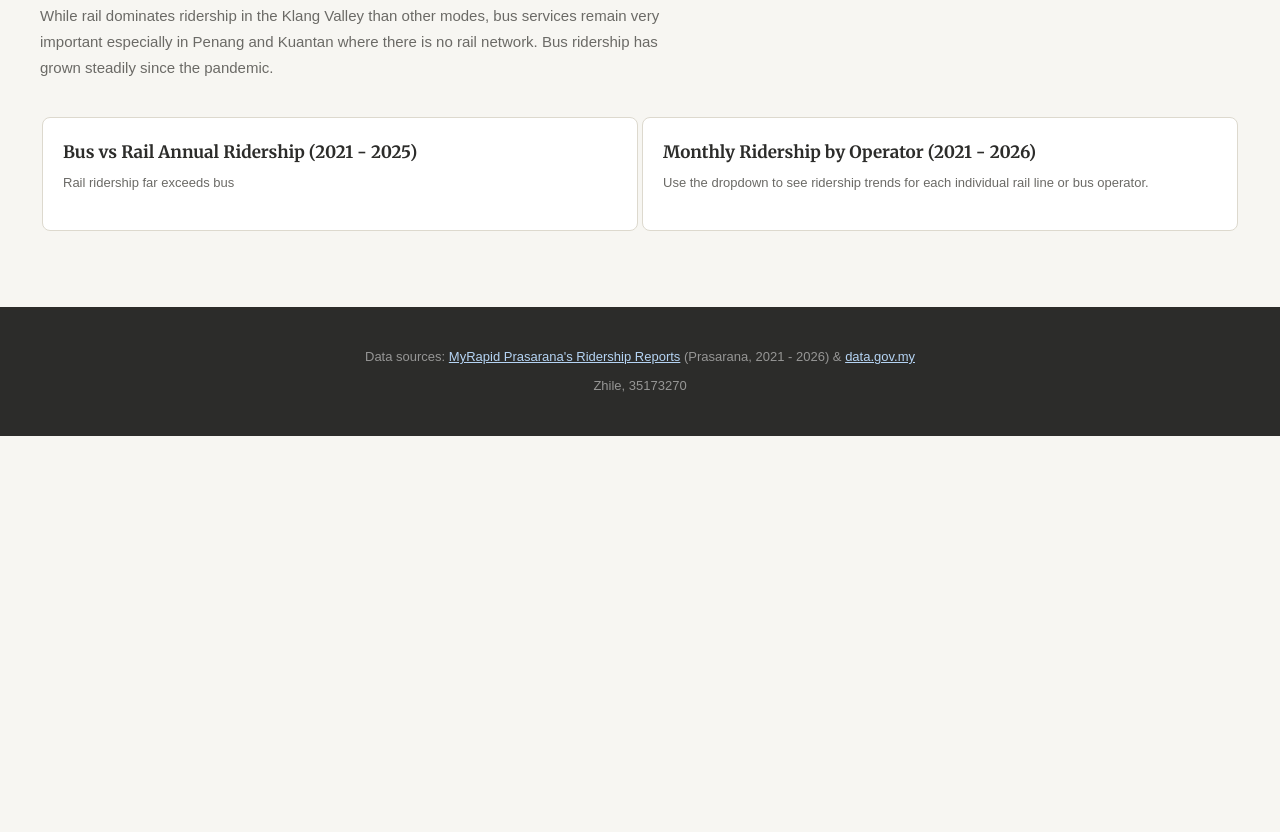
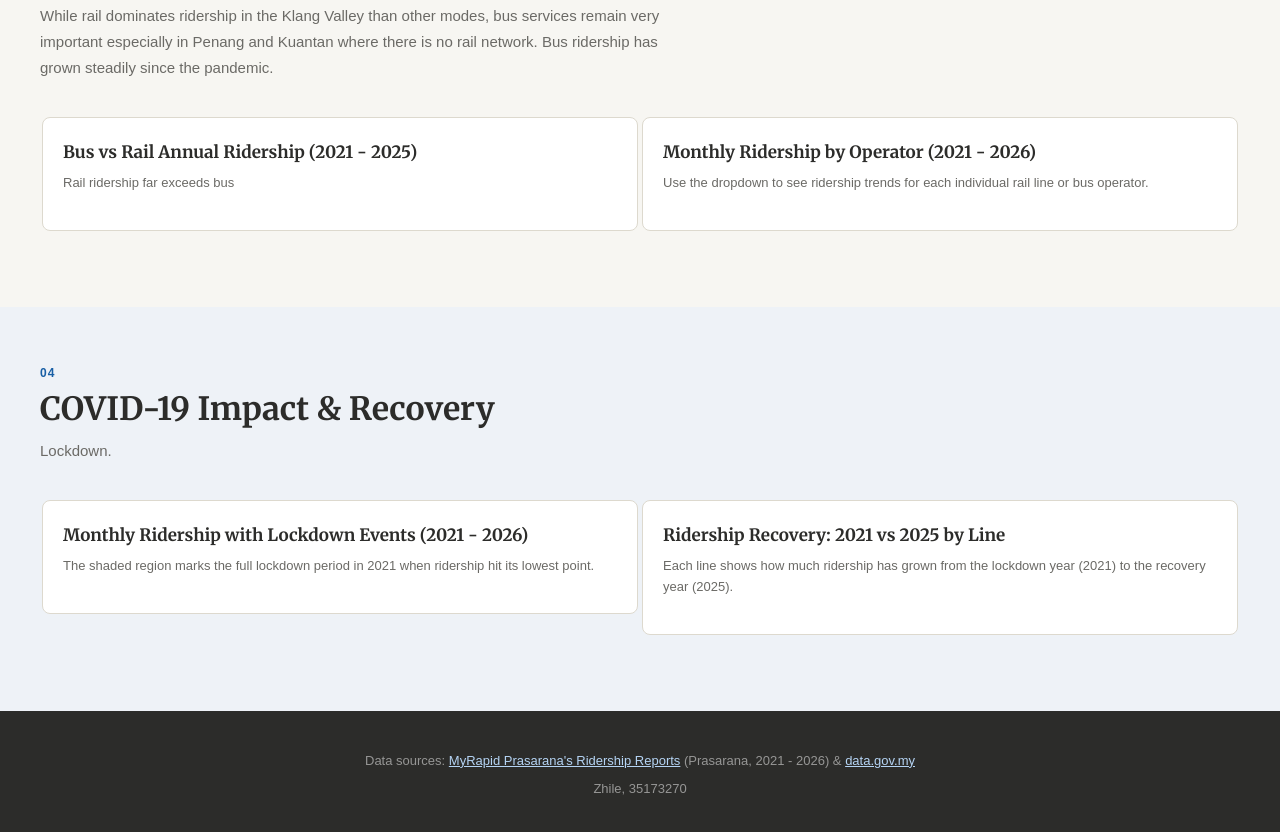
Before and after one commit to zlau0019/2179, a plain HTML site: page index.html in a window 1280 px wide. Shown: the part 1689-2521 px from the top of the page. Before the commit the page ends 2125 px from the top, so only its background shows below. Drawn offline with nearby package versions, Linux system fonts and the light colour scheme; a script that the page names is missing.

Commit message:
Update index.html added section 4

```diff
--- a/index.html
+++ b/index.html
@@ -160,6 +160,39 @@
     </div>
 
   </div>
+  <!--section 4-->
+   <div id="section4" class="section section-alt">
+    <div class="pure-g">
+
+      <div class="pure-u-1">
+        <div class="section-head">
+          <p class="section-num">04</p>
+          <h2>COVID-19 Impact &amp; Recovery</h2>
+          <p class="section-desc">
+            Lockdown.
+          </p>
+        </div>
+      </div>
+
+      <div class="pure-u-1 pure-u-md-1-2">
+        <div class="card">
+          <h3>Monthly Ridership with Lockdown Events (2021 - 2026)</h3>
+          <p class="chart-desc">The shaded region marks the full lockdown period in 2021 when ridership hit its lowest point.</p>
+          <div id="annotated-line"></div>
+        </div>
+      </div>
+
+      <div class="pure-u-1 pure-u-md-1-2">
+        <div class="card">
+          <h3>Ridership Recovery: 2021 vs 2025 by Line</h3>
+          <p class="chart-desc">Each line shows how much ridership has grown from the lockdown year (2021) to the recovery year (2025).</p>
+          <div id="slope-plot"></div>
+        </div>
+      </div>
+
+    </div>
+  </div>
+
    <div id="footer">
     <div class="pure-g">
       <div class="pure-u-1">
@@ -186,6 +219,8 @@
     vegaEmbed("#overview", BASE + "Rail_ridership_overview_overmultiples.json", opt);
     vegaEmbed("#grouped-bar", BASE + "bus_vs_rail_annual_2021_2025.json", opt);
     vegaEmbed("#area-chart", BASE + "monthly_ridership_by_line.json", opt);
+    vegaEmbed("#annotated-line", BASE + "month_ridership_vs_lockdown_2021_2026.json", opt);
+    vegaEmbed("#slope-plot", BASE + "ridership_recovery_2021_VS_2025_by_line.json", opt);
   </script>
 
 </body>
```
